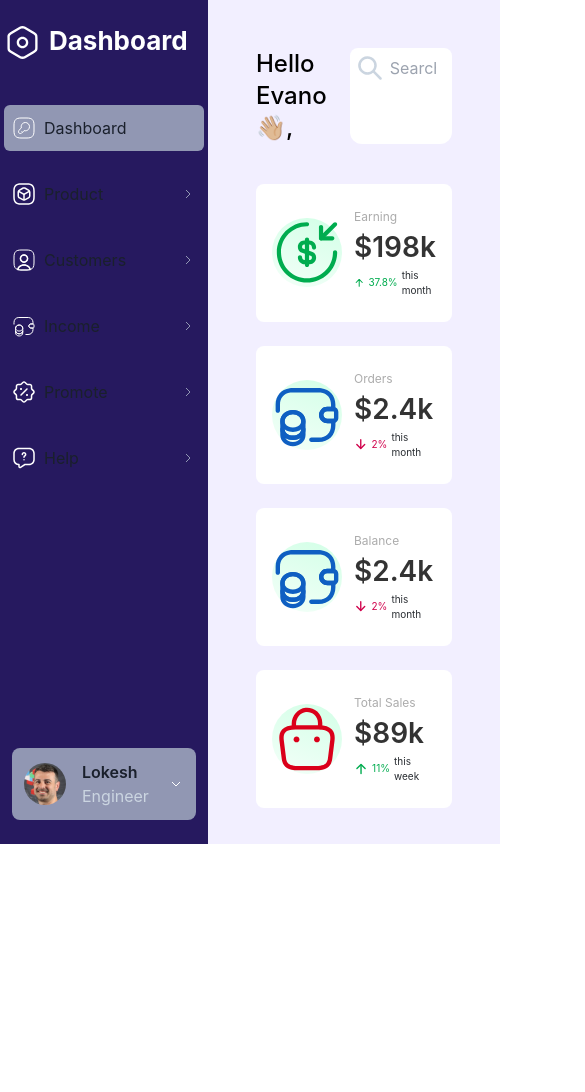
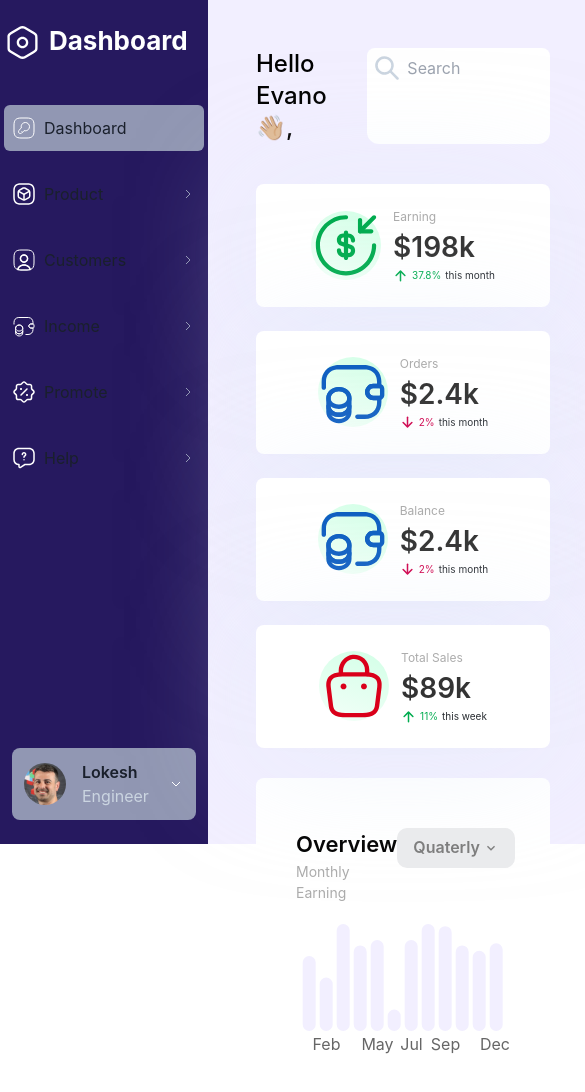
Before and after one commit to SaiBarathR/Dashboard-UI, a React (Create React App) app: page / in a window 390 px wide. Shown: the top 1092 px of the page, 585 px wide, since content can reach past the window. Before the commit the page ends 844 px from the top, so only its background shows below. Built offline with nearby package versions, Linux system fonts and the light colour scheme.

Commit message:
added bargraph component

```diff
--- a/src/App.css
+++ b/src/App.css
@@ -32,7 +32,21 @@
   from {
     transform: rotate(0deg);
   }
+
   to {
     transform: rotate(360deg);
   }
 }
+
+/* Bar Graph */
+
+.custom-bar-graph-container {
+  margin: 30px 10px 10px 0px;
+  background: #FFF;
+  border-radius: 8px;
+  padding: 50px 40px 50px 40px;
+}
+
+.drop-shadow-light {
+  filter: drop-shadow(0px 10px 60px rgba(226, 236, 249, 0.50));
+}
--- a/src/Components/Cards.jsx
+++ b/src/Components/Cards.jsx
@@ -19,7 +19,7 @@ export default function Cards() {
 
 const CardItem = ({ item, isLargerThan1400 }) => {
 
-    return <GridItem className='px-4 py-6 md:px-2 md:py-6 lg:px-6 lg:py-8 lg:max-w-none justify-center gap-3 flex items-center bg-white rounded-lg'>
+    return <GridItem className='px-4 py-6 md:px-2 md:py-6 lg:px-6 lg:py-8 lg:max-w-none justify-center gap-3 flex items-center bg-white rounded-lg drop-shadow-light'>
         <Box display={'flex'} alignItems={'center'} justifyContent={'center'} width={{
             lg: isLargerThan1400 ? '120px' : '100px',
             sm: '120px'
--- a/src/Components/CustomBarGraph.jsx
+++ b/src/Components/CustomBarGraph.jsx
@@ -1,9 +1,49 @@
-import React from 'react'
+import { Box, Button, Menu, MenuButton, MenuItem, MenuList, Text } from '@chakra-ui/react'
+import { BarChart, Bar, XAxis, Tooltip, ResponsiveContainer, Cell } from 'recharts';
+import { customBarGraphData } from '../constants';
+import { ChevronDownIcon } from '@chakra-ui/icons';
 
 export default function CustomBarGraph() {
+
   return (
-    <div>
-
-    </div>
+    <Box className='w-[100%] md:w-[100%] lg:w-[65%] h-[40vh]  custom-bar-graph-container flex flex-col'>
+      <Box className='w-full flex'>
+        <Box className='flex flex-col flex-grow'>
+          <Text fontSize={'22px'} fontWeight={600} color={'#000'}>
+            Overview
+          </Text>
+          <Text fontSize={'14px'} color={'#ACACAC'}>
+            Monthly Earning
+          </Text>
+        </Box>
+        <Menu >
+          <MenuButton _hover={{ background: "#eaebed" }} background={'#eaebed'} minWidth={'118px'} minH={'38px'} color={'#7E7E7E'} borderRadius={'10px'} as={Button} rightIcon={<ChevronDownIcon />}>
+            Quaterly
+          </MenuButton>
+          <MenuList >
+            <MenuItem  >Monthly</MenuItem>
+            <MenuItem  >Semi-Anual</MenuItem>
+            <MenuItem  >Anually</MenuItem>
+          </MenuList>
+        </Menu>
+      </Box>
+      <Box className='w-[100%] h-[40vh] mt-4'>
+        <ResponsiveContainer width="100%" height="100%">
+          <BarChart data={customBarGraphData}>
+            <Tooltip cursor={false} content={<></>} />
+            <Bar dataKey="earnings" fill='#F2EFFF' activeBar={{ fill: '#5932EA' }} radius={10}>
+              {customBarGraphData.map((entry, index) => (
+                <Cell
+                  cursor="pointer"
+                  key={`cell-${index}`}
+                  style={{ boxShadow: '0 35px 60px -15px rgba(0, 0, 0, 0.3)' }}
+                />
+              ))}
+            </Bar>
+            <XAxis dataKey="name" axisLine={false} tickLine={false} />
+          </BarChart>
+        </ResponsiveContainer>
+      </Box>
+    </Box>
   )
 }
--- a/src/constants.js
+++ b/src/constants.js
@@ -68,3 +68,62 @@ export const cardData = [
 
     },
 ]
+
+export const customBarGraphData = [
+    {
+        name: 'Jan',
+        earnings: 700
+
+    },
+    {
+        name: 'Feb',
+        earnings: 500
+
+    },
+    {
+        name: 'Mar',
+        earnings: 1000
+
+    },
+    {
+        name: 'Apr',
+        earnings: 800
+
+    },
+    {
+        name: 'May',
+        earnings: 850
+
+    },
+    {
+        name: 'Jun',
+        earnings: 200
+
+    },
+    {
+        name: 'Jul',
+        earnings: 850
+
+    },
+    {
+        name: 'Aug',
+        earnings: 1000
+
+    }, {
+        name: 'Sep',
+        earnings: 980
+
+    }, {
+        name: 'Oct',
+        earnings: 800
+
+    }, {
+        name: 'Nov',
+        earnings: 750
+
+    }, {
+        name: 'Dec',
+        earnings: 820
+
+    },
+];
```
